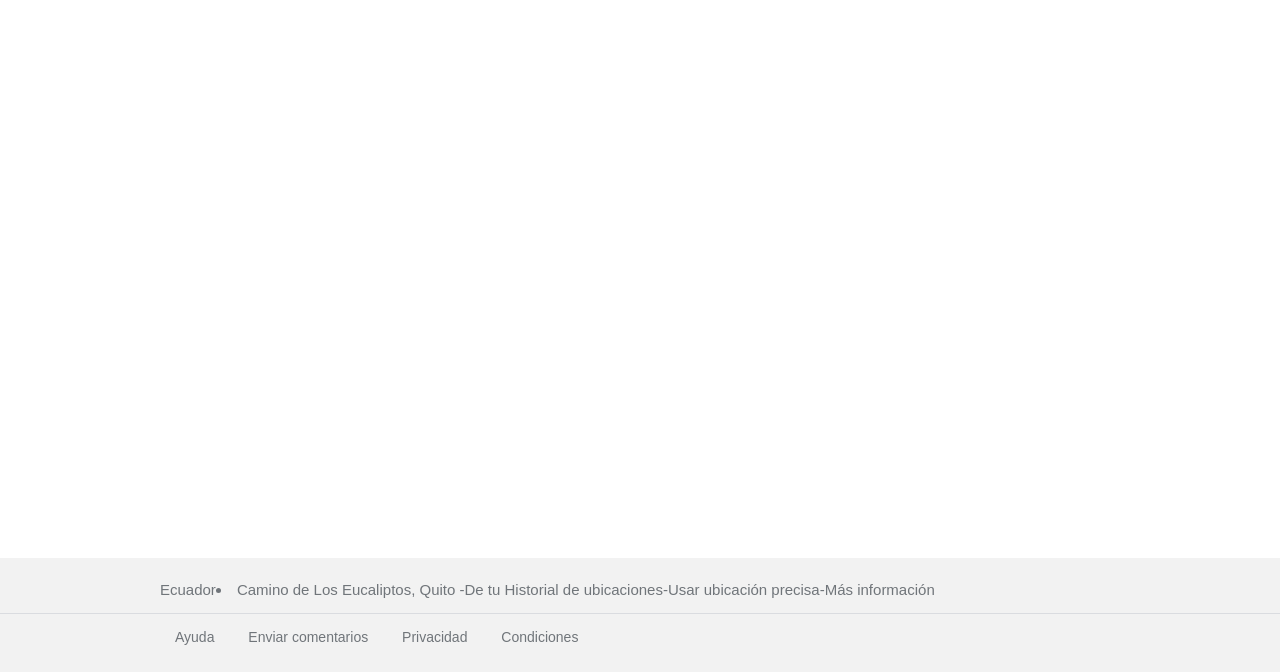
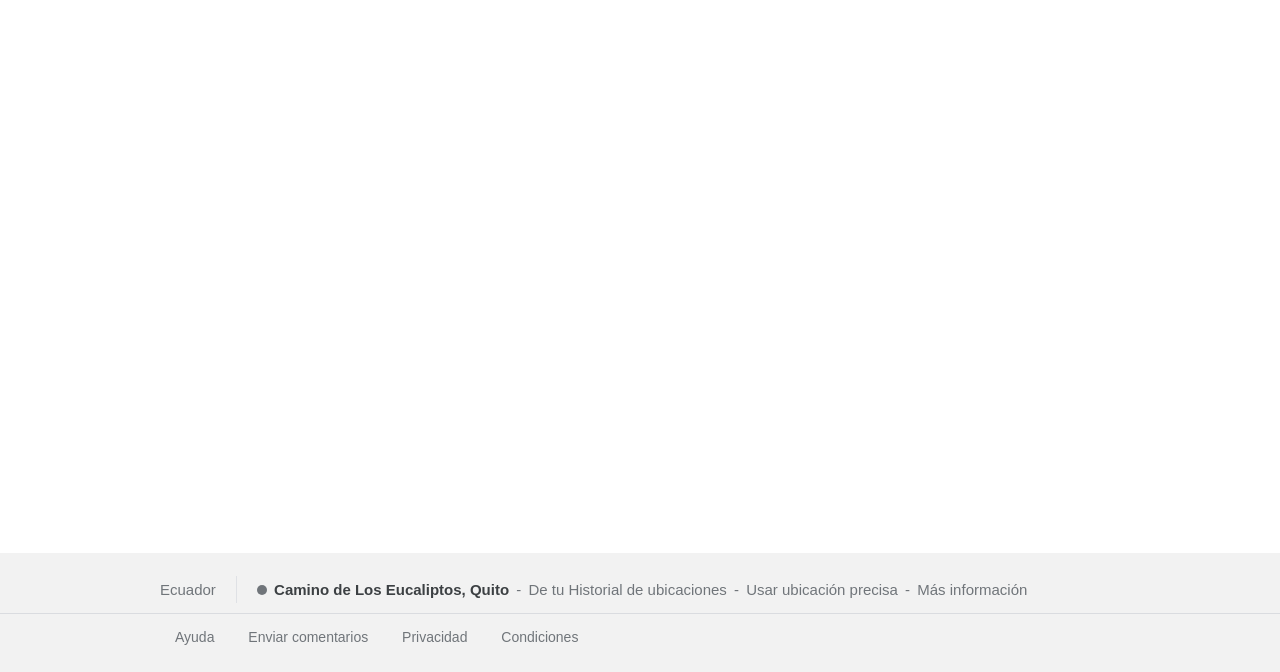
Before and after one commit to o0oDanielHaroo0o/google-search-results, a plain HTML site: page index.html in a window 1280 px wide. Shown: the part 128-800 px from the top of the page. Drawn offline with Linux system fonts and the light colour scheme.

Commit message:
COMPLETAR ESTILOS FOOTER Y CORRECCIONES EN HTML

```diff
--- a/css/styles.css
+++ b/css/styles.css
@@ -14,22 +14,22 @@ body {
   flex-direction: column;
 }
 
-.header-top{
+.header-top {
   display: flex;
   justify-content: space-between;
   align-items: center;
 }
 
-.header-top-left{
+.header-top-left {
   display: flex;
   align-items: center;
 }
 
-.logo-container{
+.logo-container {
   padding: 10px 30px 0px;
 }
 
-.logo{
+.logo {
   width: 92px;
   height: 30px;
 }
@@ -58,9 +58,9 @@ body {
   padding-right: 35px;
 }
 
-.mic-icon-container{
+.mic-icon-container {
   padding: 8px 20px 0px 10px;
-  border-left: 1px solid #DFE1E5;
+  border-left: 1px solid #dfe1e5;
   border-radius: 2px;
 }
 
@@ -69,7 +69,7 @@ body {
   height: 18px;
 }
 
-.search-icon-container{
+.search-icon-container {
   padding: 10px 0px 10px 0px;
 }
 
@@ -84,7 +84,6 @@ body {
   padding: 10px 30px;
 }
 
-
 .nav-google-item {
   display: inline-block;
   padding: 0px 0px 0px 15px;
@@ -92,25 +91,25 @@ body {
   color: #000000de;
 }
 
-.header-bottom-container{
+.header-bottom-container {
   padding: 0px 0px 0px 170px;
   width: 830px;
 }
 
-.header-bottom{
+.header-bottom {
   display: flex;
   justify-content: space-between;
   font-size: 14px;
-  color: #86898D;
+  color: #86898d;
 }
 
-.nav-search{
+.nav-search {
   display: flex;
   align-items: center;
   justify-content: center;
 }
 
-.nav-search-item{
+.nav-search-item {
   display: flex;
   text-decoration: none;
   color: inherit;
@@ -118,13 +117,13 @@ body {
   padding-bottom: 10px;
 }
 
-.nav-search-icon{
+.nav-search-icon {
   font-size: 120%;
   padding-right: 3px;
 }
 
-.current-item{
-  color: #1A73EA;
+.current-item {
+  color: #1a73ea;
   border-bottom: 3px solid;
   padding-left: 0px;
 }
@@ -133,9 +132,8 @@ body {
   display: flex;
   align-items: center;
   justify-content: center;
-  border-top: 1px solid #DFE1E5;
+  border-top: 1px solid #dfe1e5;
 }
-
 
 .footer {
   position: absolute;
@@ -150,8 +148,35 @@ body {
 
 .footer-top {
   display: flex;
-  padding: 23px 0px 15px 160px;
+  align-items: center;
+  padding: 23px 0px 10px 160px;
   border-bottom: 1px solid rgb(218, 220, 224);
+}
+
+.footer-top-country {
+  display: inline-block;
+  line-height: 27px;
+  height: 27px;
+  border-right: 1px solid #dfe1e5;
+  padding-right: 20px;
+}
+
+.dot {
+  display: inline-block;
+  width: 10px;
+  height: 10px;
+  margin-left: 20px;
+  border-radius: 50%;
+  background-color: #70757A;
+}
+
+.location{
+  font-weight: bold;
+  color: #3C4043;
+}
+
+.footer-top-item{
+  padding-left: 3px;
 }
 
 .footer-bottom {
@@ -164,7 +189,7 @@ body {
   padding-bottom: 12px;
 }
 
-.link-footer-top{
+.link-footer-top {
   text-decoration: none;
   color: inherit;
 }
--- a/index.html
+++ b/index.html
@@ -97,12 +97,23 @@
     <footer class="footer">
         <!-- top -->
         <div class="footer-top">
-            <span>Ecuador</span>
-            <div><span>
-                    <li>Camino de Los Eucaliptos, Quito
-                </span><span>-</span><span><a href="#" class="link-footer-top">De tu Historial de
-                        ubicaciones</a></span><span>-</span><span><a href="#" class="link-footer-top">Usar ubicación
-                        precisa</a></span><span>-</span><span><a href="#" class="link-footer-top">Más información</a></span></li></div>
+            <span class="footer-top-country">Ecuador</span>
+            <div>
+                <span class="dot"></span>
+                <span class="footer-top-item location">
+                    Camino de Los Eucaliptos, Quito
+                </span>
+                <span class="footer-top-item">-</span>
+                <span class="footer-top-item"><a href="#" class="link-footer-top">De tu Historial de
+                        ubicaciones</a></span>
+                <span class="footer-top-item">-</span>
+                <span class="footer-top-item"><a href="#" class="link-footer-top">Usar
+                        ubicación
+                        precisa</a></span>
+                <span class="footer-top-item">-</span>
+                <span class="footer-top-item"><a href="#" class="link-footer-top">Más
+                        información</a></span>
+            </div>
         </div>
         <!-- bottom -->
         <div class="footer-bottom">
```
